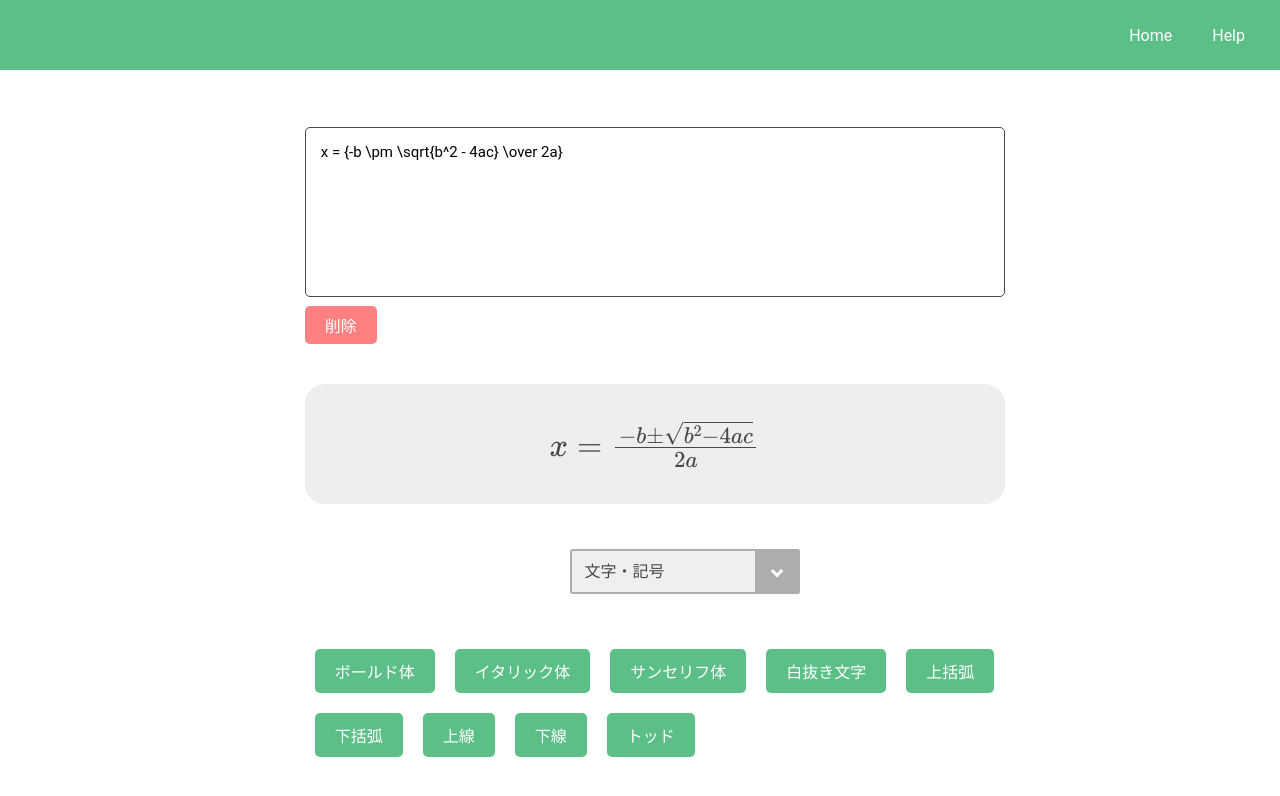
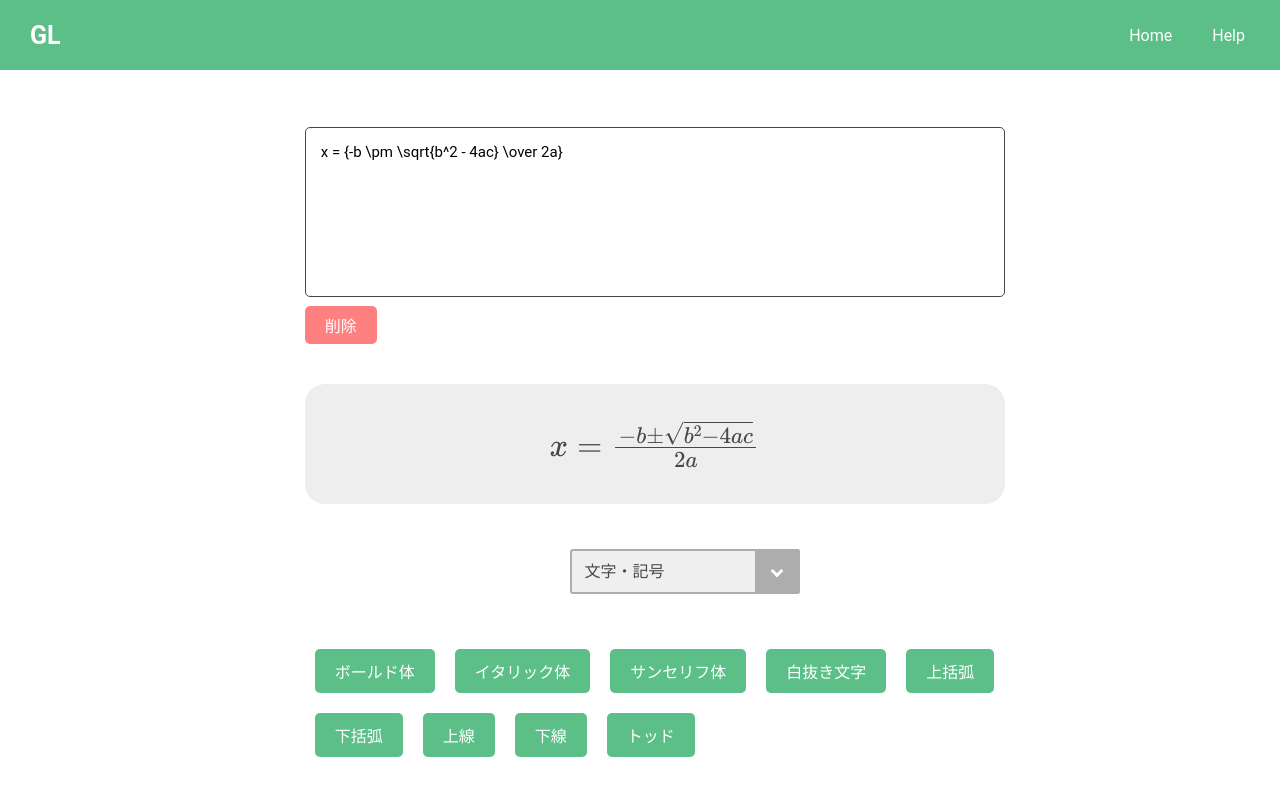
Before and after one commit to Sakamochanq/LaTex-Formula-Generator, a React (Create React App) app: page / in a window 1280 px wide. Shown: the top 796 px of the page. Built offline with nearby package versions, Linux system fonts and the light colour scheme.

Commit message:
feat: Generated LaTex の GL

```diff
--- a/src/App.css
+++ b/src/App.css
@@ -43,6 +43,8 @@ header {
 
 .nav-logo {
   margin-right: auto;
+  font-size: 25px;
+  color: #ffffff;
   margin-left: 30px;
 }
 
--- a/src/components/Header.js
+++ b/src/components/Header.js
@@ -3,7 +3,7 @@ import React from 'react'
 export const Header = () => {
   return (
     <header>
-      <h3 className="nav-logo"></h3>
+      <h3 className="nav-logo">GL</h3>
       <nav>
         <ul className='menu'>
           <li className='menu-item'><a href="#">Home</a></li>
```
